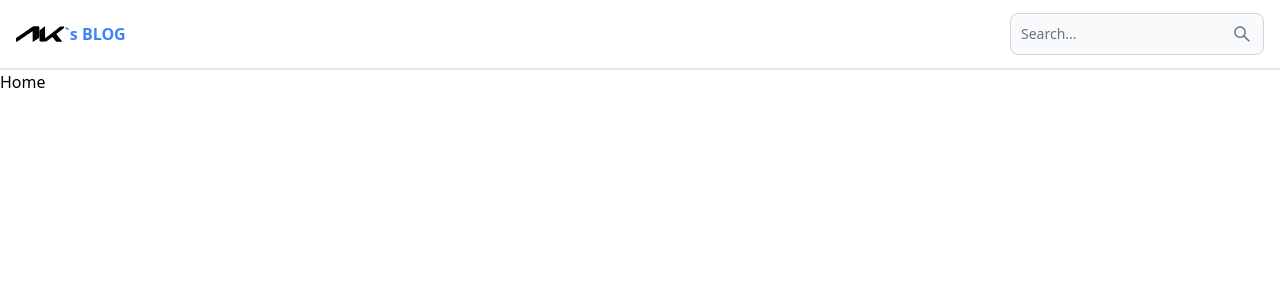
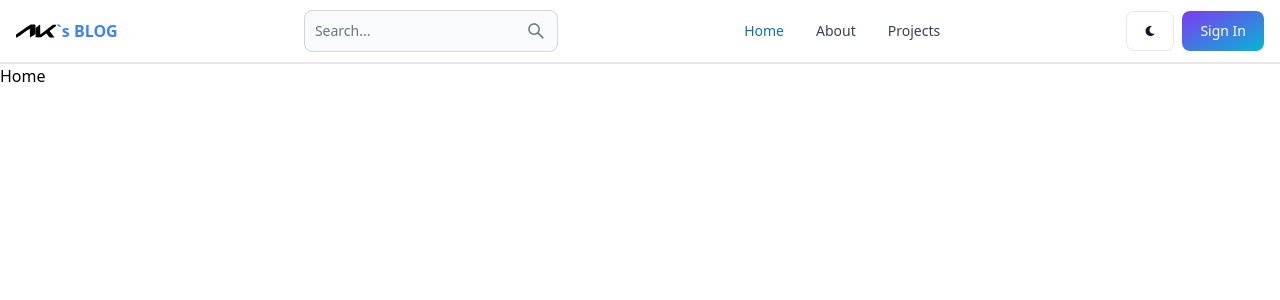
Before and after one commit to AramKim37/AKBLOG, a React (Vite) app in the folder client/: page / in a window 1280 px wide. Shown: the top 300 px of the page. Built offline with nearby package versions, Linux system fonts and the light colour scheme.

Commit message:
completd header section

```diff
--- a/client/src/components/Header.jsx
+++ b/client/src/components/Header.jsx
@@ -1,13 +1,15 @@
-import { Navbar, TextInput } from "flowbite-react";
-import { Link } from "react-router-dom";
+import { Button, Navbar, TextInput } from "flowbite-react";
+import { Link, useLocation } from "react-router-dom";
 import { AiOutlineSearch } from "react-icons/ai";
 import Logo from "../assets/images/logo.svg";
+import { FaMoon } from "react-icons/fa";
 const Header = () => {
+  const path = useLocation().pathname;
   return (
     <Navbar className="border-b-2">
       <Link to="/">
         <div className="flex items-center">
-          <img src={Logo} className="w-12 h-12" />
+          <img src={Logo} className="w-10 h-10" />
           <span className="font-extrabold text-blue-500">`s BLOG</span>
         </div>
       </Link>
@@ -19,6 +21,29 @@
           className="hidden lg:inline"
         />
       </form>
+      <Button className="w-12 h-10 lg:hidden" color="gray">
+        <AiOutlineSearch />
+      </Button>
+      <div className="flex gap-2 md:order-2">
+        <Button className="w-12 h-10 hidden sm:inline" color="gray">
+          <FaMoon />
+        </Button>
+        <Link to="/sign-in">
+          <Button gradientDuoTone="purpleToBlue">Sign In</Button>
+        </Link>
+        <Navbar.Toggle />
+      </div>
+      <Navbar.Collapse>
+        <Navbar.Link active={path === "/"} as={"div"}>
+          <Link to="/">Home</Link>
+        </Navbar.Link>
+        <Navbar.Link active={path === "/about"} as={"div"}>
+          <Link to="/about">About</Link>
+        </Navbar.Link>
+        <Navbar.Link active={path === "/projects"} as={"div"}>
+          <Link to="/projects">Projects</Link>
+        </Navbar.Link>
+      </Navbar.Collapse>
     </Navbar>
   );
 };
```
